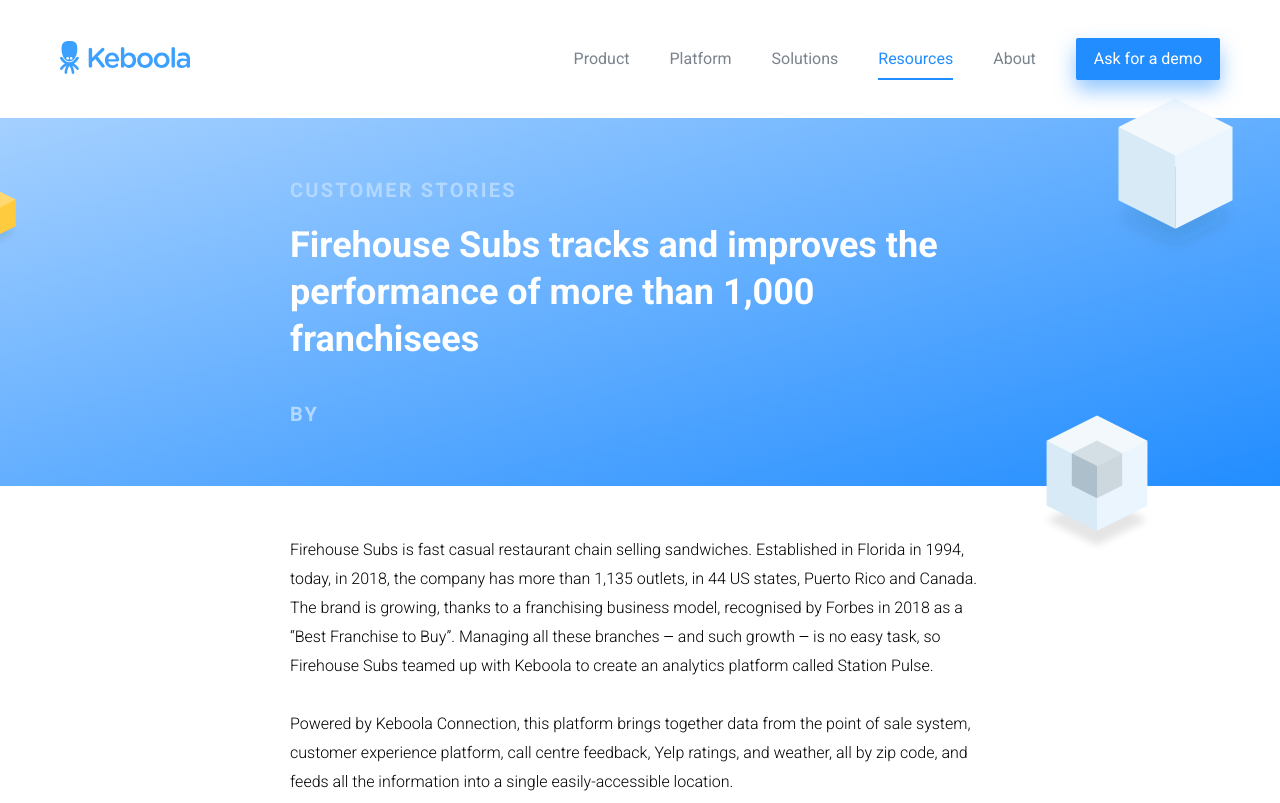
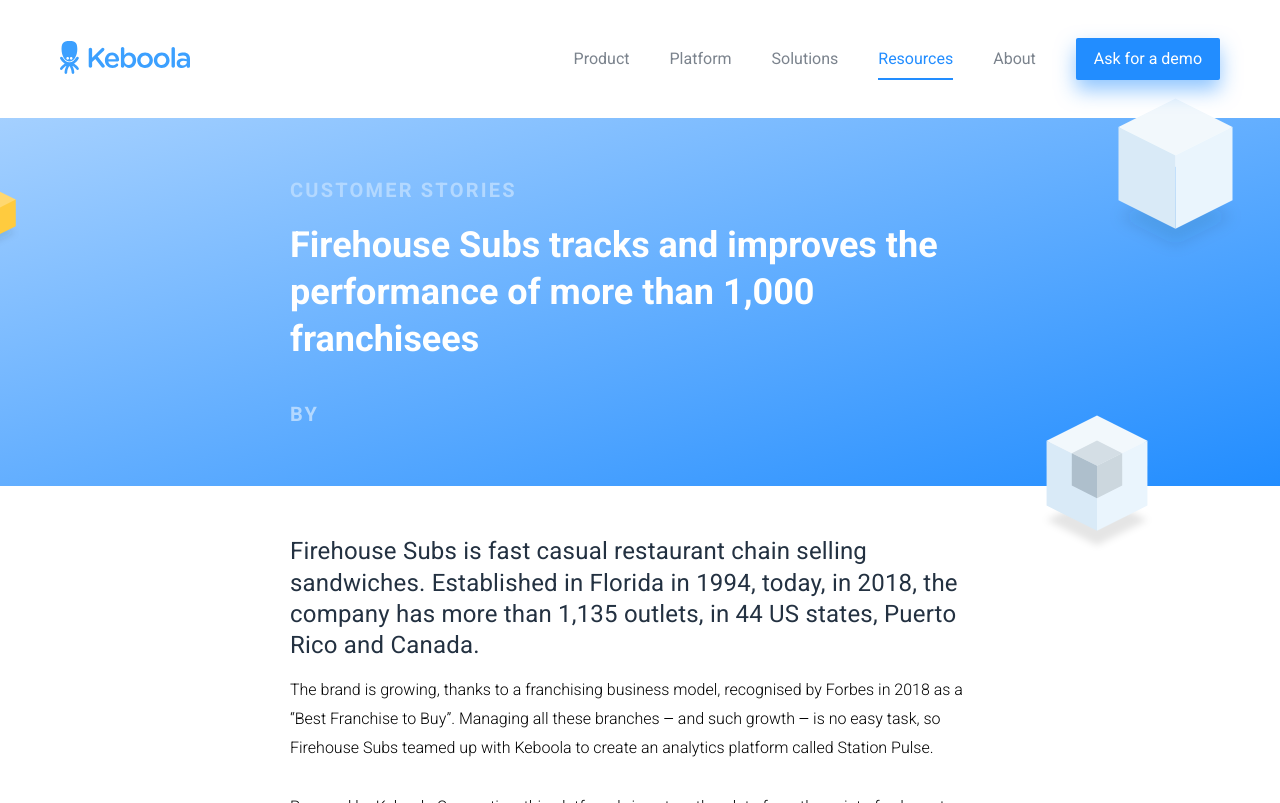
Before and after one commit to keboola/website, a Jekyll site: the page built from _customer-stories/firehouse-subs-tracks-and-improves-the-performance-of-more-than-1-000-franchisees-thanks-to-keboola.md, in a window 1280 px wide and 900 px high, cut to the strip 0-803 px from the top of the window. Built offline with Jekyll 4.4.1, drawn with Linux system fonts in a browser that asks for light colours; nearby versions of some CDN libraries.

```diff
--- a/_customer-stories/firehouse-subs-tracks-and-improves-the-performance-of-more-than-1-000-franchisees-thanks-to-keboola.md
+++ b/_customer-stories/firehouse-subs-tracks-and-improves-the-performance-of-more-than-1-000-franchisees-thanks-to-keboola.md
@@ -7,7 +7,9 @@ logo: "/uploads/firehouseLogo.jpg"
 background-image: "/uploads/firehouseBack.jpg"
 
 ---
-Firehouse Subs is fast casual restaurant chain selling sandwiches. Established in Florida in 1994, today, in 2018, the company has more than 1,135 outlets, in 44 US states, Puerto Rico and Canada. The brand is growing, thanks to a franchising business model, recognised by Forbes in 2018 as a “Best Franchise to Buy”. Managing all these branches ‒ and such growth ‒ is no easy task, so Firehouse Subs teamed up with Keboola to create an analytics platform called Station Pulse.
+### Firehouse Subs is fast casual restaurant chain selling sandwiches. Established in Florida in 1994, today, in 2018, the company has more than 1,135 outlets, in 44 US states, Puerto Rico and Canada.
+
+The brand is growing, thanks to a franchising business model, recognised by Forbes in 2018 as a “Best Franchise to Buy”. Managing all these branches ‒ and such growth ‒ is no easy task, so Firehouse Subs teamed up with Keboola to create an analytics platform called Station Pulse.
 
 Powered by Keboola Connection, this platform brings together data from the point of sale system, customer experience platform, call centre feedback, Yelp ratings, and weather, all by zip code, and feeds all the information into a single easily-accessible location.
 
```
